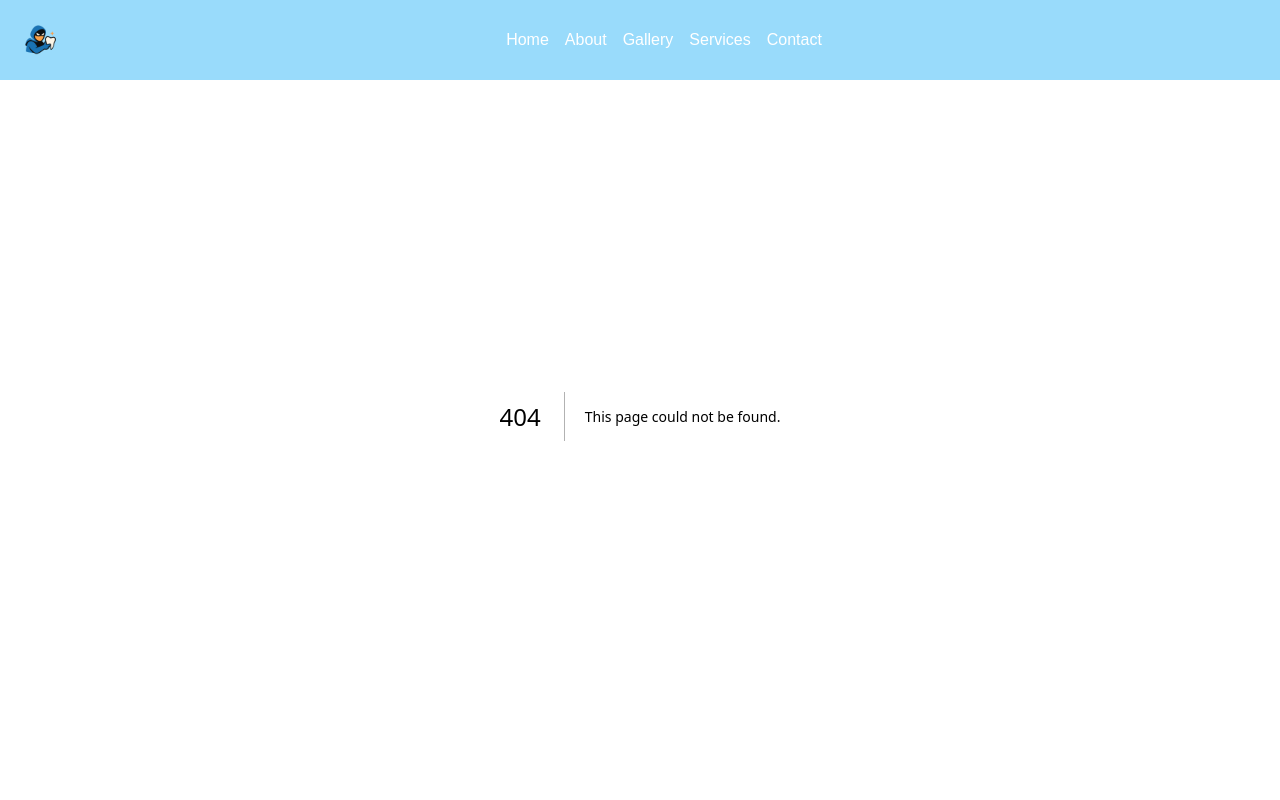
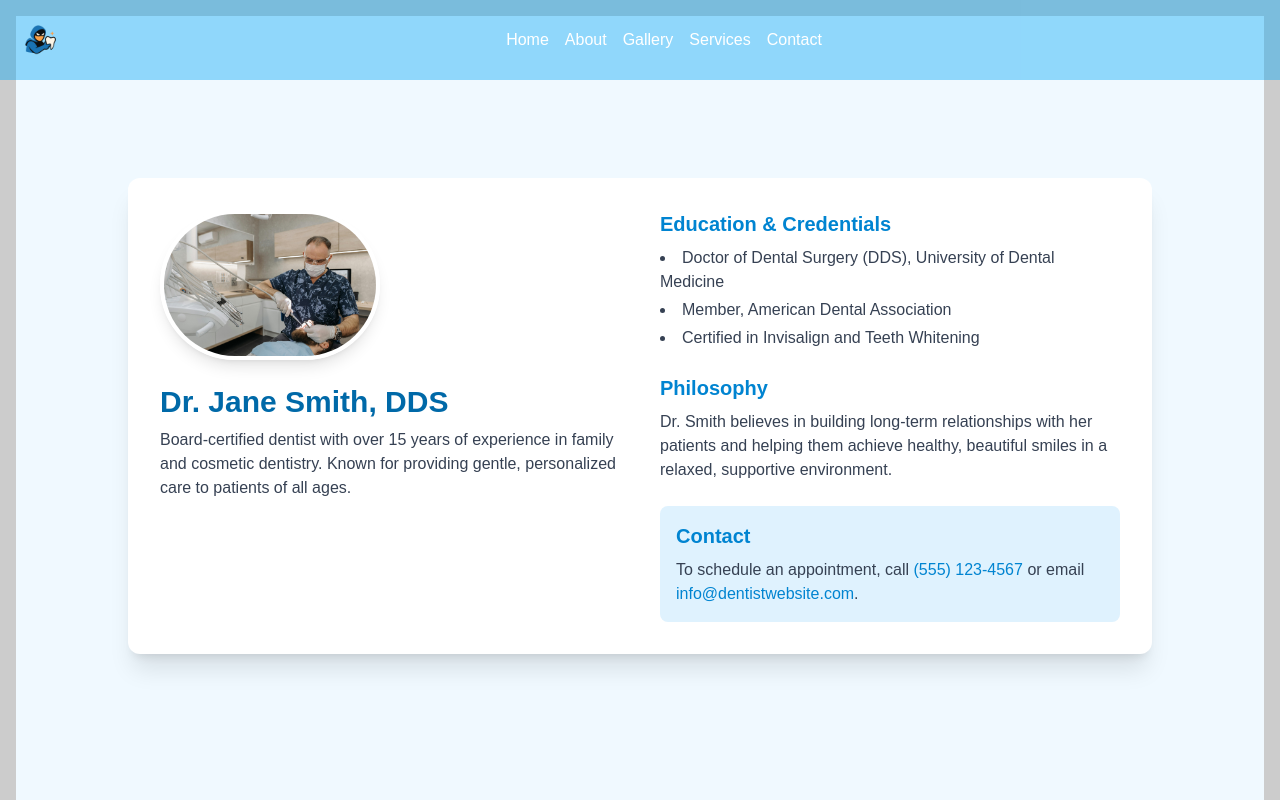
Before and after one commit to 21Kl3v1s21/Thief-Dentist, a Next.js app: page /dentist in a window 1280 px wide. Before the commit this address had no page. Shown: the top 800 px of the page. Built offline with nearby package versions, Linux system fonts and the light colour scheme.

Commit message:
bright smile

```diff
--- /dev/null
+++ b/app/dentist/page.tsx
@@ -0,0 +1,64 @@
+import React from 'react'
+import Image from 'next/image'
+
+export default function Dentist() {
+  return (
+    <section
+      id="dentist"
+      className="min-h-screen flex items-center justify-center bg-sky-50 px-4 py-16"
+    >
+      <div className="max-w-5xl w-full grid grid-cols-1 md:grid-cols-2 gap-10 items-start bg-white p-8 rounded-xl shadow-xl">
+        {/* Left Column: Photo */}
+        <div className="flex flex-col items-center md:items-start">
+          <Image
+            src="/images/denist-pfp.jpg"
+            alt="Dr. Jane Smith"
+            width={220}
+            height={220}
+            className="rounded-full border-4 border-white shadow-lg mb-6 object-cover"
+          />
+          <h2 className="text-3xl font-bold text-sky-700 mb-2">Dr. Jane Smith, DDS</h2>
+          <p className="text-gray-700 text-center md:text-left">
+            Board-certified dentist with over 15 years of experience in family and cosmetic dentistry. Known for
+            providing gentle, personalized care to patients of all ages.
+          </p>
+        </div>
+
+        {/* Right Column: Info */}
+        <div className="space-y-6">
+          <div>
+            <h3 className="text-xl font-semibold text-sky-600 mb-2">Education & Credentials</h3>
+            <ul className="list-disc list-inside text-gray-700 space-y-1">
+              <li>Doctor of Dental Surgery (DDS), University of Dental Medicine</li>
+              <li>Member, American Dental Association</li>
+              <li>Certified in Invisalign and Teeth Whitening</li>
+            </ul>
+          </div>
+
+          <div>
+            <h3 className="text-xl font-semibold text-sky-600 mb-2">Philosophy</h3>
+            <p className="text-gray-700">
+              Dr. Smith believes in building long-term relationships with her patients and helping them achieve
+              healthy, beautiful smiles in a relaxed, supportive environment.
+            </p>
+          </div>
+
+          <div className="bg-sky-100 rounded-lg p-4">
+            <h3 className="text-xl font-semibold text-sky-600 mb-2">Contact</h3>
+            <p className="text-gray-700">
+              To schedule an appointment, call{' '}
+              <a href="tel:+15551234567" className="text-sky-600 hover:underline">
+                (555) 123-4567
+              </a>{' '}
+              or email{' '}
+              <a href="mailto:info@dentistwebsite.com" className="text-sky-600 hover:underline">
+                info@dentistwebsite.com
+              </a>
+              .
+            </p>
+          </div>
+        </div>
+      </div>
+    </section>
+  )
+}
--- /dev/null
+++ b/app/office/page.tsx
@@ -0,0 +1,51 @@
+import React from "react"
+import Image from "next/image"
+
+const Office: React.FC = () => {
+  return (
+    <section className="min-h-screen flex items-center justify-center bg-sky-50 px-4 py-16">
+      <div className="max-w-5xl w-full bg-white rounded-xl shadow-xl p-8 grid grid-cols-1 md:grid-cols-2 gap-10">
+        {/* Left: Image and Heading */}
+        <div className="flex flex-col items-center md:items-start">
+          <Image
+            src="/images/office.jpg"
+            alt="Dental Office"
+            width={220}
+            height={220}
+            className="rounded-full border-4 border-white shadow-lg mb-6 object-cover"
+          />
+          <h1 className="text-3xl font-bold text-sky-700 mb-2">About Our Dental Office</h1>
+          <p className="text-gray-700 text-center md:text-left">
+            Proudly serving our community since 1995 with compassionate and high-quality care.
+          </p>
+        </div>
+
+        {/* Right: Content Sections */}
+        <div className="space-y-6">
+          <section>
+            <h2 className="text-xl font-semibold text-sky-600 mb-2">Our History</h2>
+            <p className="text-gray-700 mb-2">
+              Established in 1995 by Dr. Jane Smith, our office began with a single-chair setup and a mission to provide
+              compassionate dental care. Over the years, we’ve grown into a state-of-the-art facility equipped with the
+              latest dental technologies.
+            </p>
+            <p className="text-gray-700">
+              We’re proud to serve generations of families and value the lasting relationships we’ve built with our
+              patients.
+            </p>
+          </section>
+
+          <section>
+            <h2 className="text-xl font-semibold text-sky-600 mb-2">Our Mission</h2>
+            <p className="text-gray-700">
+              Our mission is to provide gentle, personalized dental care in a comfortable, welcoming setting. We help
+              every patient achieve and maintain optimal oral health through education, prevention, and expert care.
+            </p>
+          </section>
+        </div>
+      </div>
+    </section>
+  )
+}
+
+export default Office
--- a/components/About.tsx
+++ b/components/About.tsx
@@ -1,4 +1,5 @@
 import Image from 'next/image';
+import Link from 'next/link';
 
 export default function About() {
     return (
@@ -18,12 +19,18 @@ export default function About() {
                         Dr. Jane Doe is a highly experienced dentist dedicated to providing exceptional dental care to her patients. With years of experience and a passion for dentistry, she ensures every patient receives personalized and gentle treatment.
                     </p>
                     <div className="flex gap-4 mt-6 items-center justify-center text-center">
-                        <button className="bg-white text-sky-700 font-semibold px-5 py-2 rounded shadow hover:bg-sky-100 transition cursor-pointer">
+                        <Link
+                            href="/dentist"
+                            className="bg-white text-sky-700 font-semibold px-5 py-2 rounded shadow hover:bg-sky-100 transition"
+                            >
                             The Dentist
-                        </button>
-                        <button className="bg-white text-sky-700 font-semibold px-5 py-2 rounded shadow hover:bg-sky-100 transition cursor-pointer">
+                        </Link>
+                        <Link
+                            href="/office"
+                            className="bg-white text-sky-700 font-semibold px-5 py-2 rounded shadow hover:bg-sky-100 transition cursor-pointer"
+                        >
                             Our Office
-                        </button>
+                        </Link>
                     </div>
                 </div>
                 {/* Right Side: About Our Dental Office */}
--- a/components/Contact.tsx
+++ b/components/Contact.tsx
@@ -29,7 +29,7 @@ export default function ContactForm() {
   return (
     <section id="contact" className="bg-sky-500/50 py-13 px-4">
       {/* Google Maps */}
-      <div className="max-w-6xl mx-auto mb-10">
+      <div className="max-w-6xl mx-auto mb-10" data-aos='fade-down'>
         <iframe
         src="https://www.google.com/maps/embed?pb=!1m18!1m12!1m3!1d10600.000000000001!2d10.752245!3d59.913869!2m3!1f0!2f0!3f0!3m2!1i1024!2i768!4f13.1!3m3!1m2!1s0x46416e5d1e1c1e1d%3A0x1e1e1e1e1e1e1e1e!2sOslo!5e0!3m2!1sen!2sno!4v1680000000000!5m2!1sen!2sno"
         width="100%"
@@ -42,7 +42,7 @@ export default function ContactForm() {
       </div>
 
       {/* Info + Form */}
-      <div className="max-w-6xl mx-auto grid grid-cols-1 md:grid-cols-2 gap-10 items-start">
+      <div className="max-w-6xl mx-auto grid grid-cols-1 md:grid-cols-2 gap-10 items-start" data-aos='fade-down' data-aos-delay='100'>
         {/* Contact Info */}
         <div className="space-y-6">
           <h3 className="text-2xl font-semibold text-sky-700">Clinic Info</h3>
--- a/components/Services.tsx
+++ b/components/Services.tsx
@@ -4,7 +4,7 @@ import ServiceCard from "./ServiceCard";
 export default function ServicesSection() {
   return (
     <section id="services" className="bg-sky-300 py-20 px-4">
-      <div className="max-w-6xl mx-auto text-center" data-aos="fade-up">
+      <div className="max-w-6xl mx-auto text-center" data-aos="fade-down">
         <h2 className="text-4xl font-bold mb-8 text-sky-700">Our Dental Services</h2>
         <p className="text-gray-600 max-w-2xl mx-auto mb-12">
           We offer a full range of dental care services to keep your smile healthy and beautiful.
```
